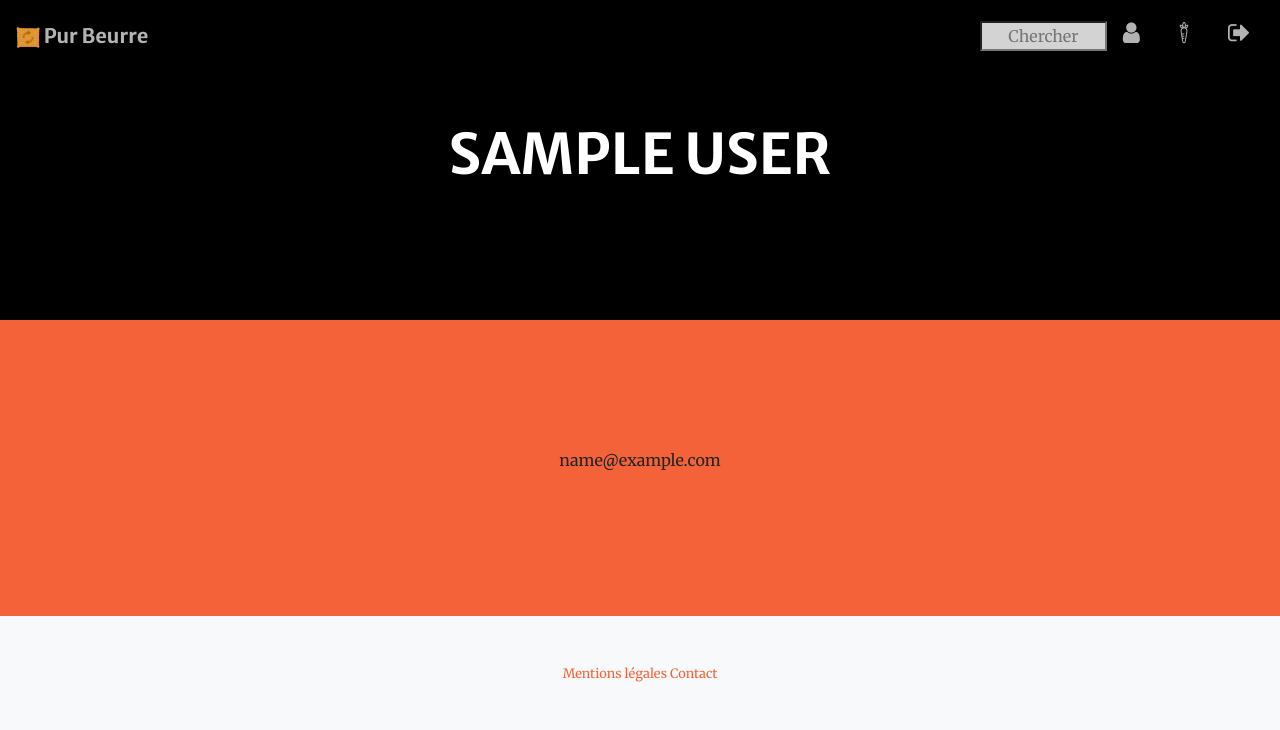
After one commit to Julien-V/P8, a Django app: page /account in a window 1280 px wide. The commit adds this page. Shown: the top 730 px of the page. Run offline with Django 3.2, Linux system fonts and the light colour scheme; the visitor is signed in with stand-in values (Sample User, id 1); some libraries are stand-ins or nearby versions; some web fonts are replaced.

Commit message:
simple account page added

```diff
--- /dev/null
+++ b/pur_beurre/results/templates/account.html
@@ -0,0 +1,20 @@
+{% extends "base.html" %}
+
+{% block page_content %}
+<header class="masthead" id="masthead-product" style="background: linear-gradient(to bottom, rgba(0, 0, 0, 0.67) 0%, rgba(0, 0, 0, 0.67) 100%), rgb(0,0,0);">
+	<div class="container h-100">
+		<div class="row h-50 align-items-center justify-content-center text-center">
+			<div class="col-lg-10 align-self-end">
+				<h1 class="text-uppercase text-white font-weight-bold">{{ user.first_name }} {{ user.last_name }}</h1>
+			</div>
+		</div>
+	</div>
+</header>
+<section class="page-section bg-primary" id="product">
+	<div class="container">
+		<div class="row justify-content-center">
+			<p>{{ user.email }}</p>
+		</div>
+	</div>
+</section>
+{% endblock %}
--- a/pur_beurre/results/templates/base.html
+++ b/pur_beurre/results/templates/base.html
@@ -36,7 +36,7 @@
                     </form>
                 	{% if user.is_authenticated %}
                     <li class="nav-item">
-                        <a class="nav-link js-scroll-trigger" href="./home">
+                        <a class="nav-link js-scroll-trigger" href="./account">
                             <span id="navbar-icon" class="icon-user"></span>
                         </a>
                     </li>
--- a/pur_beurre/results/urls.py
+++ b/pur_beurre/results/urls.py
@@ -10,6 +10,7 @@ urlpatterns = [
     path('user_auth', views.user_auth, name='authentification'),
     path('user_deauth', views.user_deauth, name='deauthentification'),
     path('user_reg', views.user_reg, name="register"),
+    path('account', views.account, name="account"),
     path('terms', views.terms, name="terms"),
     path('home', views.index, name='home'),
     path('', views.index, name="home")
--- a/pur_beurre/results/views.py
+++ b/pur_beurre/results/views.py
@@ -140,3 +140,8 @@ def product(req):
             'product_searched': prod
         }
     return render(req, 'product.html', context)
+
+
+@login_required
+def account(req):
+    return render(req, 'account.html', locals())
```
